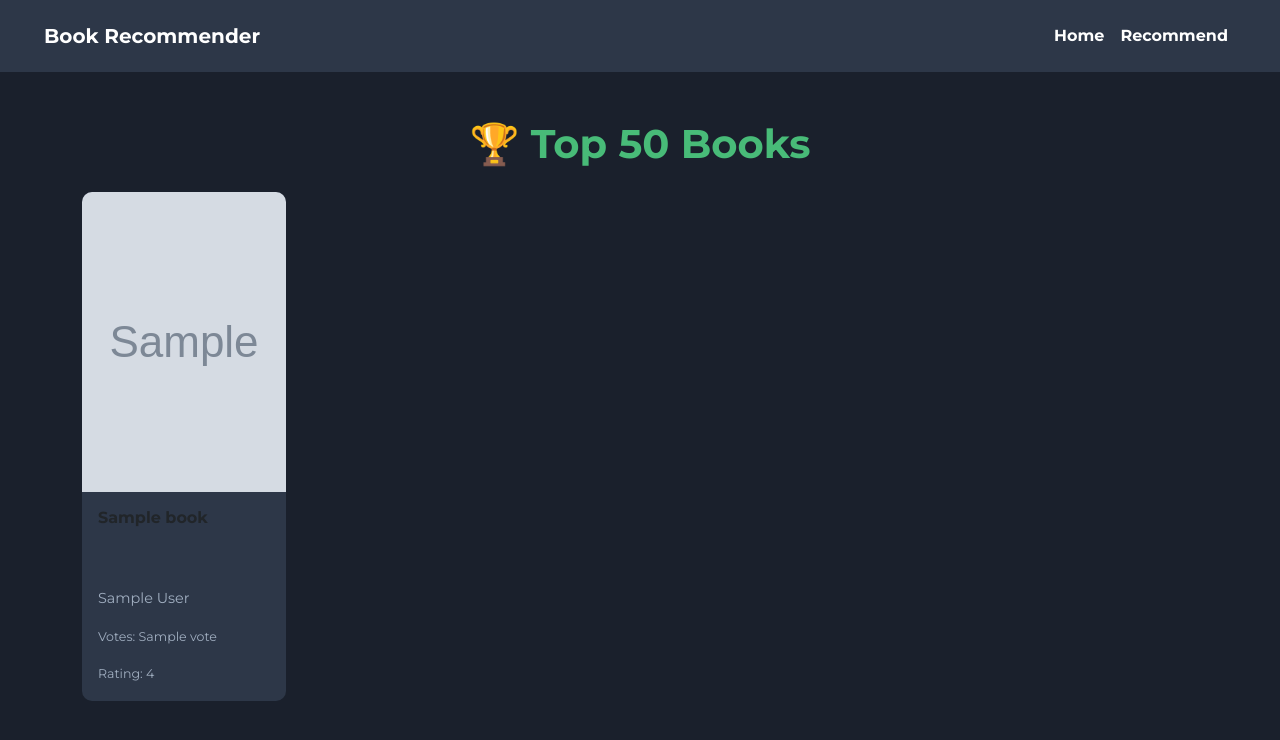
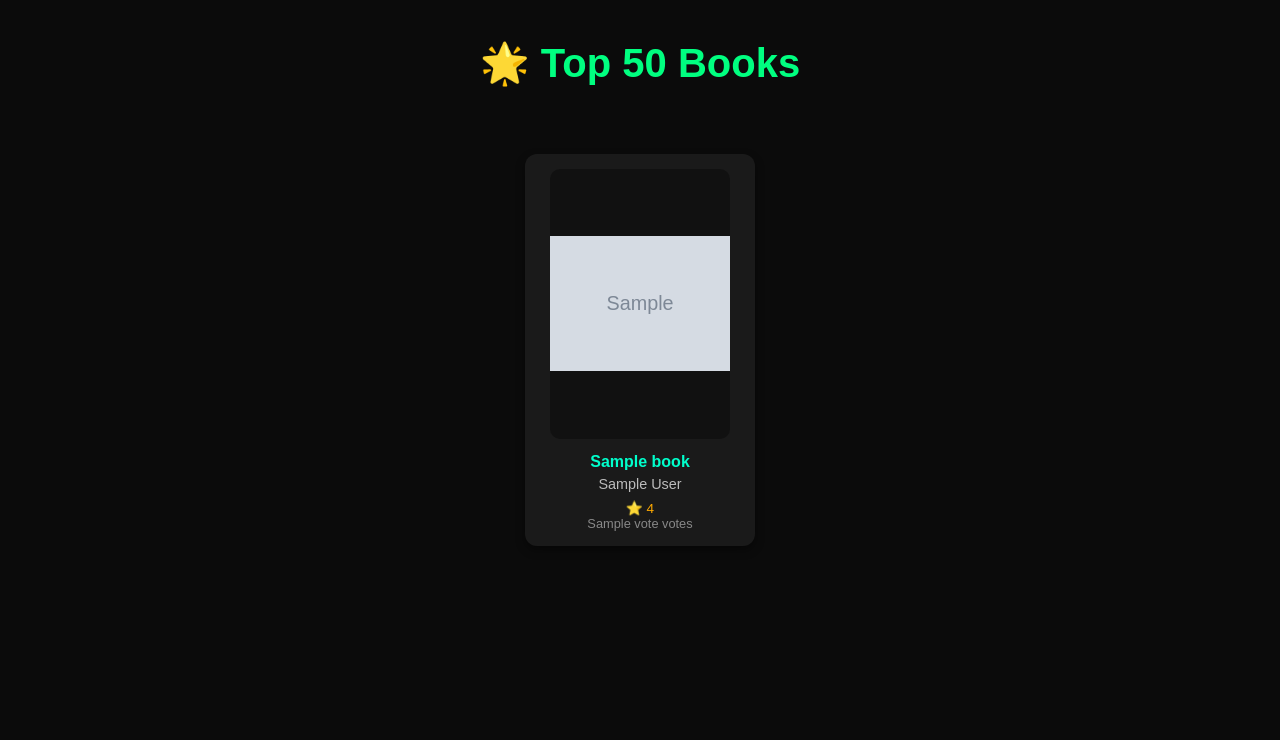
Before and after one commit to Nandini776/Recommendation-System, a Flask app: template templates/index.html in a window 1280 px wide. Shown: the top 740 px of the page. Run offline with Flask 3, Linux system fonts and the light colour scheme; the template is opened without the code that fills it: most values are stand-ins (such as "Sample title", 1, 10 or a date in 2020); grey boxes marked "Sample" are stand-in pictures; parts of the project's set-up code (start-up, migrations or seed data) failed here and were passed over.

Commit message:
Update index.html

```diff
--- a/templates/index.html
+++ b/templates/index.html
@@ -3,97 +3,105 @@
 <head>
     <meta charset="UTF-8">
     <meta name="viewport" content="width=device-width, initial-scale=1.0">
-    <title>Book Recommender System</title>
-    <!-- Bootstrap CSS for layout -->
-    <link href="https://cdn.jsdelivr.net/npm/bootstrap@5.3.2/dist/css/bootstrap.min.css" rel="stylesheet">
-    <!-- Google Fonts for modern typography -->
-    <link href="https://fonts.googleapis.com/css2?family=Montserrat:wght@400;700&display=swap" rel="stylesheet">
+    <title>Top 50 Books</title>
+
     <style>
         body {
-            background-color: #1a202c;
-            color: white;
-            font-family: 'Montserrat', sans-serif;
+            background-color: #0b0b0b;
+            color: #ffffff;
+            font-family: 'Poppins', sans-serif;
+            margin: 0;
+            padding: 0;
         }
-        .navbar {
-            background-color: #2d3748;
-            padding: 1rem 2rem;
+
+        h1 {
+            text-align: center;
+            color: #00ff80;
+            margin-top: 40px;
+            font-size: 2.5rem;
         }
-        .navbar-brand, .nav-link {
-            color: white !important;
-            font-weight: bold;
+
+        .book-grid {
+            display: flex;
+            flex-wrap: wrap;
+            justify-content: center;
+            gap: 25px;
+            padding: 40px;
         }
-        .main-title {
-            color: #48BB78; /* Green accent color */
-            font-weight: 700;
+
+        .book-item {
+            background-color: #1a1a1a;
+            border-radius: 12px;
+            box-shadow: 0 4px 10px rgba(0,0,0,0.4);
+            padding: 15px;
+            text-align: center;
+            width: 200px;
+            transition: transform 0.3s ease, box-shadow 0.3s ease;
         }
-        /* --- CARD STYLING TO FIX OVERLAPPING --- */
-        .card {
-            background-color: #2d3748;
+
+        .book-item:hover {
+            transform: translateY(-8px);
+            box-shadow: 0 6px 14px rgba(0,0,0,0.6);
+        }
+
+        .book-cover {
+            width: 180px;
+            height: 270px;
+            object-fit: contain;   /* ensures no cropping */
             border-radius: 10px;
-            border: none;
-            transition: transform 0.2s;
-            height: 100%; /* Ensures all cards in a row are the same height */
+            background-color: #111;
+            margin-bottom: 10px;
         }
-        .card:hover {
-            transform: translateY(-5px);
+
+        .book-title {
+            font-size: 1rem;
+            font-weight: 600;
+            color: #00ffcc;
+            margin-bottom: 5px;
         }
-        .card-img-top {
-            width: 100%;
-            height: 300px; /* Adjusted height for better proportions */
-            object-fit: cover;
-            border-top-left-radius: 10px;
-            border-top-right-radius: 10px;
+
+        .book-author {
+            font-size: 0.9rem;
+            color: #bbbbbb;
+            margin-bottom: 8px;
         }
-        .card-body {
-            display: flex;
-            flex-direction: column;
-            padding: 1rem;
+
+        .book-rating {
+            font-size: 0.85rem;
+            color: #ffaa00;
         }
-        .card-title {
-            font-size: 1rem;
-            font-weight: 700;
-            flex-grow: 1; /* Allows title to take up available space */
-            min-height: 4.5em; /* Reserves space for title, prevents content jump */
+
+        .book-votes {
+            font-size: 0.8rem;
+            color: #888;
         }
-        .card-text {
-            color: #A0AEC0;
-            font-size: 0.9rem;
+
+        @media (max-width: 768px) {
+            .book-item {
+                width: 45%;
+            }
+        }
+
+        @media (max-width: 480px) {
+            .book-item {
+                width: 90%;
+            }
         }
     </style>
 </head>
 <body>
-    <nav class="navbar navbar-expand-lg">
-        <div class="container-fluid">
-            <a class="navbar-brand" href="/">Book Recommender</a>
-            <div class="collapse navbar-collapse">
-                <ul class="navbar-nav ms-auto">
-                    <li class="nav-item"><a class="nav-link" href="/">Home</a></li>
-                    <li class="nav-item"><a class="nav-link" href="/recommend">Recommend</a></li>
-                </ul>
-            </div>
+    <h1>🌟 Top 50 Books</h1>
+
+    <div class="book-grid">
+        {% for i in range(0, book_name|length) %}
+        <div class="book-item">
+            <img src="{{ image[i] }}" alt="{{ book_name[i] }}" class="book-cover">
+            <div class="book-title">{{ book_name[i] }}</div>
+            <div class="book-author">{{ author[i] }}</div>
+            <div class="book-rating">⭐ {{ rating[i]|round(2) }}</div>
+            <div class="book-votes">{{ votes[i] }} votes</div>
         </div>
-    </nav>
-
-    <div class="container my-5">
-        <h1 class="text-center my-4 main-title">🏆 Top 50 Books</h1>
-
-        <!-- Bootstrap grid system correctly implemented to prevent overlaps -->
-        <div class="row row-cols-1 row-cols-sm-2 row-cols-md-4 row-cols-lg-5 g-4">
-            {% for i in range(book_name|length) %}
-            <!-- Each book is a column in the grid -->
-            <div class="col d-flex align-items-stretch">
-                <div class="card">
-                    <img src="{{ image[i] }}" class="card-img-top" alt="{{ book_name[i] }}">
-                    <div class="card-body">
-                        <h5 class="card-title">{{ book_name[i] }}</h5>
-                        <p class="card-text">{{ author[i] }}</p>
-                        <p class="card-text"><small>Votes: {{ votes[i] }}</small></p>
-                        <p class="card-text"><small>Rating: {{ rating[i]|round(2) }}</small></p>
-                    </div>
-                </div>
-            </div>
-            {% endfor %}
-        </div>
+        {% endfor %}
     </div>
 </body>
 </html>
```
